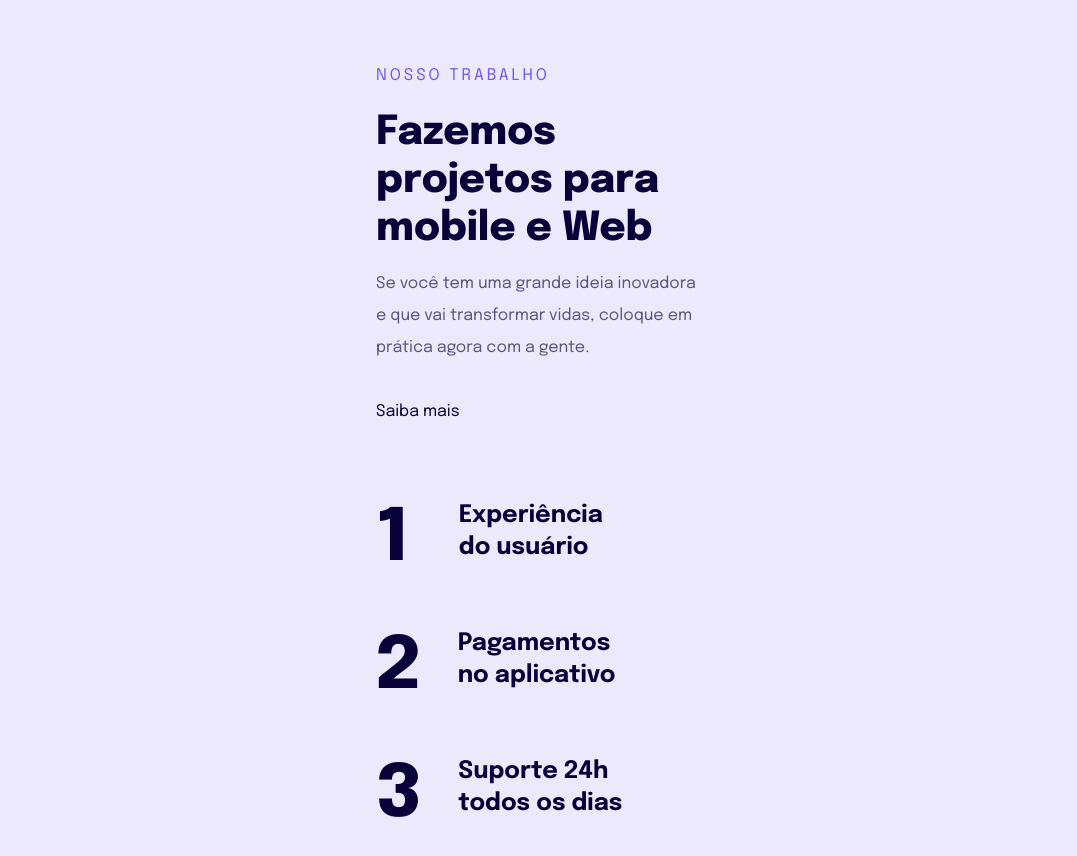
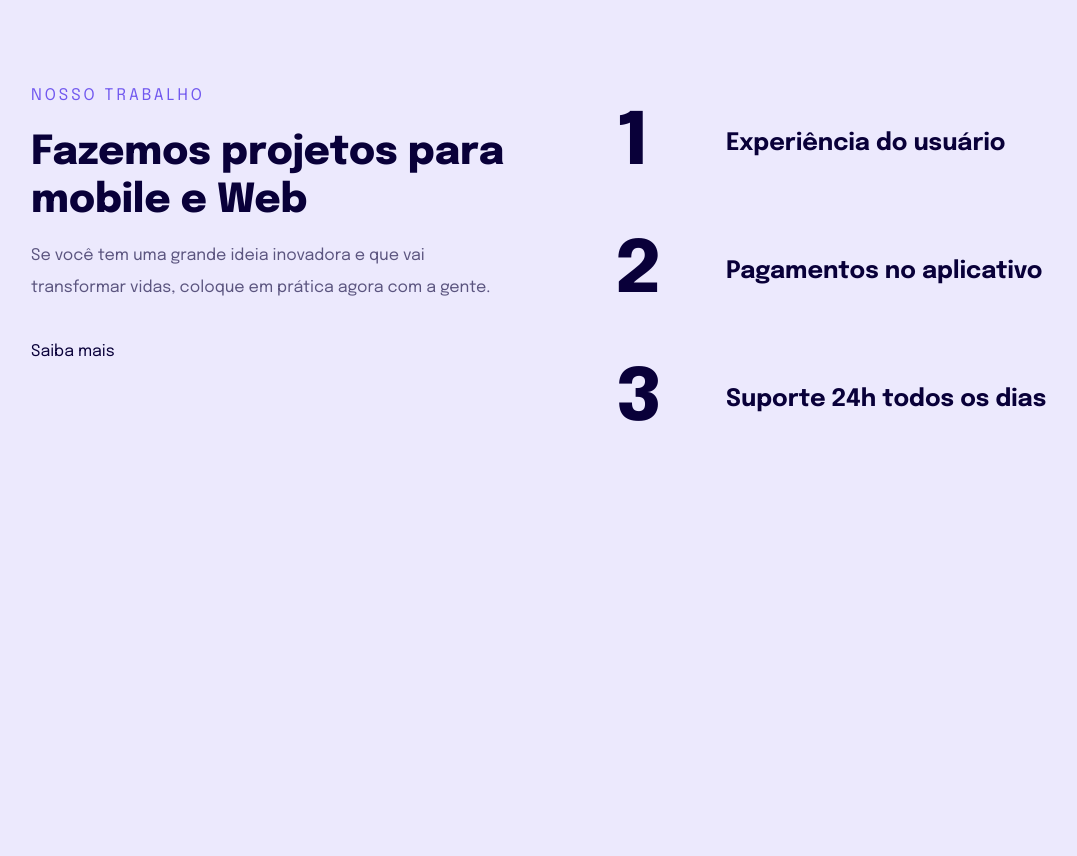
Before and after one commit to kennedysferreira/projetoResponsividade, a plain HTML site: page index.html in a window 1280 px wide. Shown: the whole page, without its empty margins (99-1176 px from the left). After the commit the page ends 800 px from the top, so only its background shows below. Drawn offline with Linux system fonts and the light colour scheme.

Commit message:
complet responsivity

```diff
--- a/index.html
+++ b/index.html
@@ -14,10 +14,13 @@
 
 <body>
   <main>
-    <p>Nosso trabalho</p>
+    <div class="wrapperInfo">
+      <p>Nosso trabalho</p>
     <h1>Fazemos projetos para mobile e Web</h1>
     <p>Se você tem uma grande ideia inovadora e que vai transformar vidas, coloque em prática agora com a gente.</p>
     <a href="#">Saiba mais</a>
+    </div>
+
     <ul>
       <li><span>1</span> Experiência do usuário</li>
       <li><span>2</span> Pagamentos no aplicativo</li>
--- a/style.css
+++ b/style.css
@@ -87,10 +87,37 @@ ul li {
   display: flex;
   gap: 38rem;
 
-  max-width:  257rem;
+  max-width: 257rem;
   font-weight: 700;
   font-size: 24rem;
   line-height: 32rem;
 
   color: #090039;
 }
+
+@media (min-width: 700px) {
+
+  body {
+    padding-top: 80rem;
+  }
+
+  main {
+    display: flex;
+    max-width: 1020px;
+    gap: 100rem;
+  }
+
+  .wrapperInfo {
+    max-width: 485px;
+  }
+
+  ul {
+    display: flex;
+    justify-content: flex-end;
+  }
+
+  ul li {
+    align-items: center;
+    max-width: 440px;
+  }
+}
```
